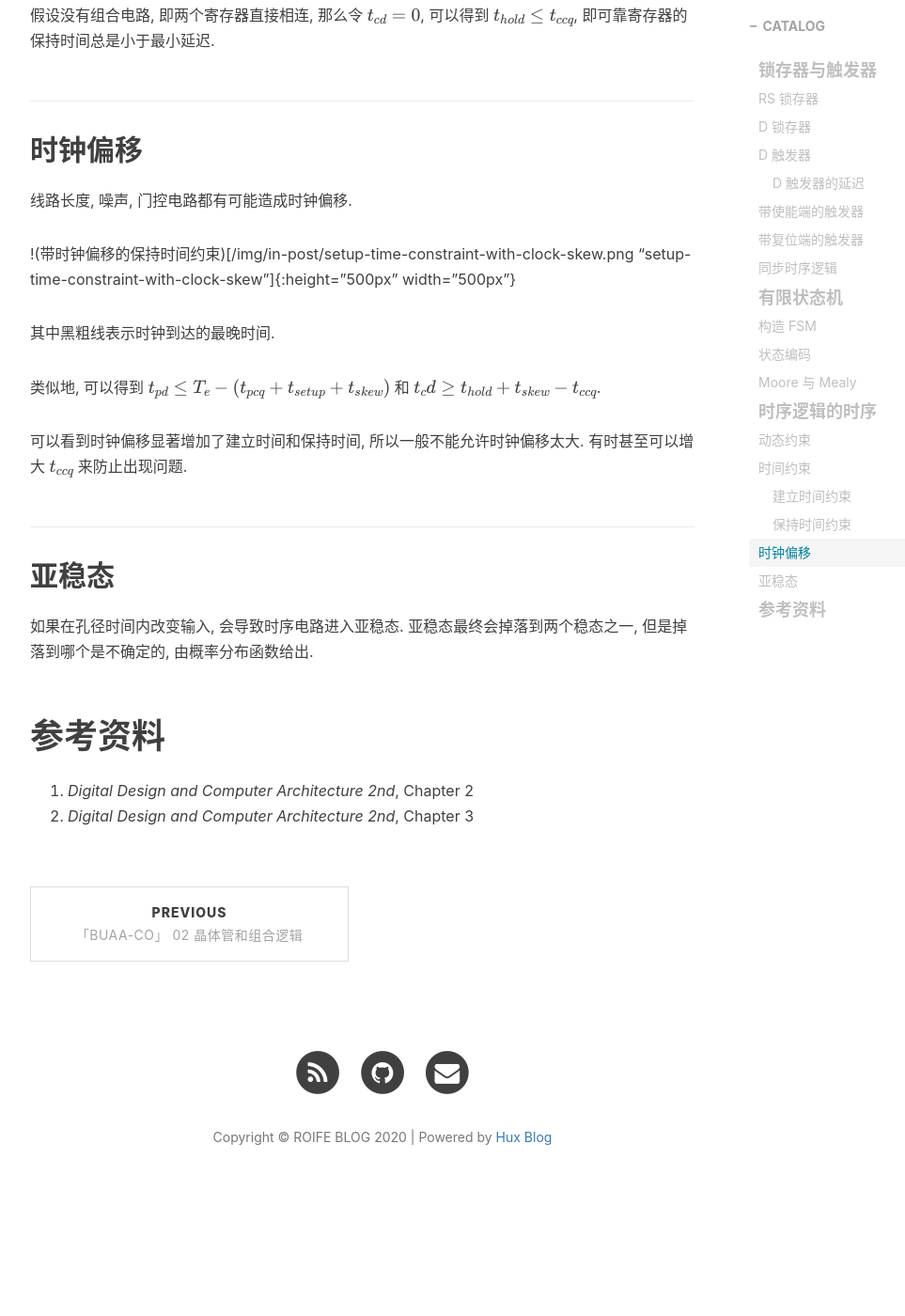
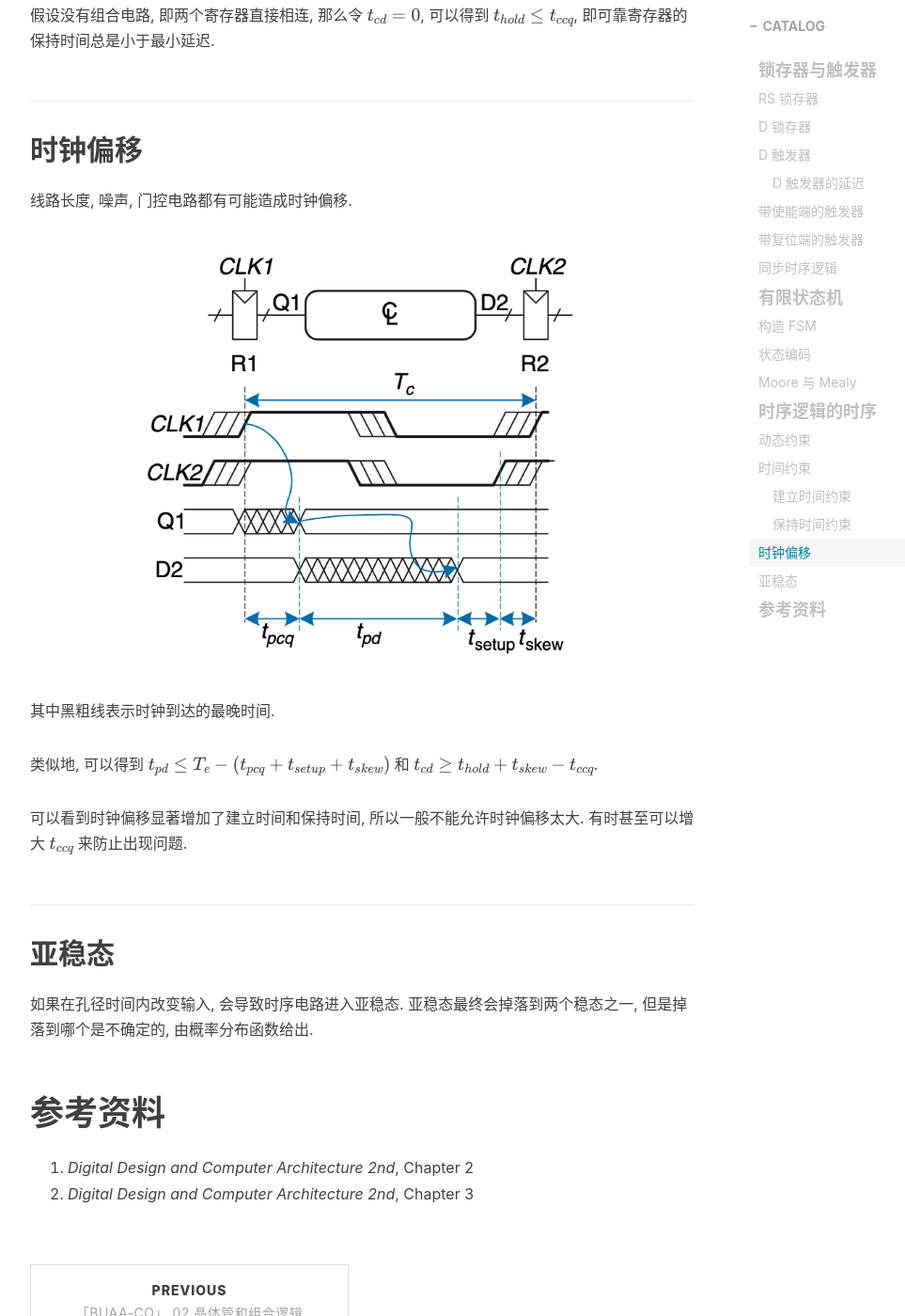
Before and after one commit to LogicLee0902/-LogicLee0902.github.io, a Jekyll site: the page built from _posts/buaa/buaa-co/2020-09-24-buaa-co-03-sequential-logic.md, in a window 1280 px wide and 1400 px high, scrolled down 8970 px. Shown: the whole window at 94% size, without its empty margins (233-1196 px from the left). Built offline with Jekyll 4.4.1, drawn with Linux system fonts in a browser that asks for light colours; nearby versions of some CDN libraries; comment, search, counter and statistics services are not loaded; before the commit the page ends 10284 px from its top, so only the background shows below that.

Commit message:
post: buaa-co 03

```diff
--- a/_posts/buaa/buaa-co/2020-09-24-buaa-co-03-sequential-logic.md
+++ b/_posts/buaa/buaa-co/2020-09-24-buaa-co-03-sequential-logic.md
@@ -161,11 +161,11 @@ Moore 和 Mealy 的区别在于, Moore 需要等待状态转移完成后才输
 
 线路长度, 噪声, 门控电路都有可能造成时钟偏移.
 
-!(带时钟偏移的保持时间约束)[/img/in-post/setup-time-constraint-with-clock-skew.png "setup-time-constraint-with-clock-skew"]{:height="500px" width="500px"}
+![带时钟偏移的保持时间约束](/img/in-post/post-buaa-co/setup-time-constraint-with-clock-skew.png "setup-time-constraint-with-clock-skew"){:height="500px" width="500px"}
 
 其中黑粗线表示时钟到达的最晚时间.
 
-类似地, 可以得到 $t_{pd} \leq T_{e} - (t_{pcq} + t_{setup} + t_{skew})$ 和 $t_cd \geq t_{hold} + t_{skew} - t_{ccq}$.
+类似地, 可以得到 $t_{pd} \leq T_{e} - (t_{pcq} + t_{setup} + t_{skew})$ 和 $t_{cd} \geq t_{hold} + t_{skew} - t_{ccq}$.
 
 可以看到时钟偏移显著增加了建立时间和保持时间, 所以一般不能允许时钟偏移太大. 有时甚至可以增大 $t_{ccq}$ 来防止出现问题.
 
```
